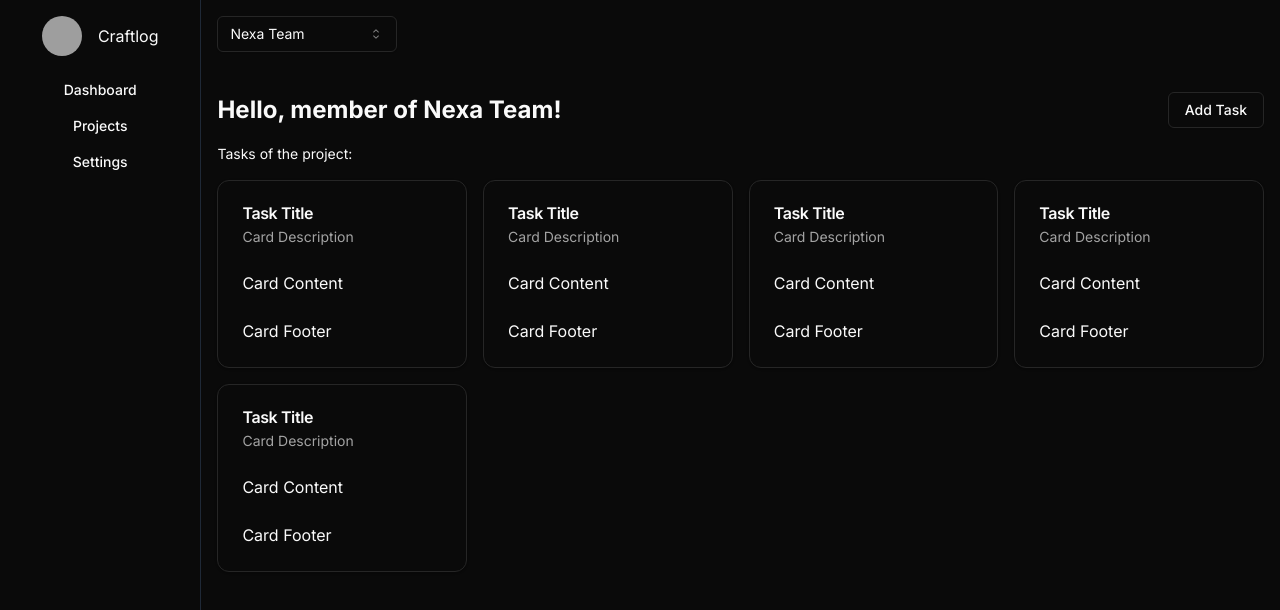
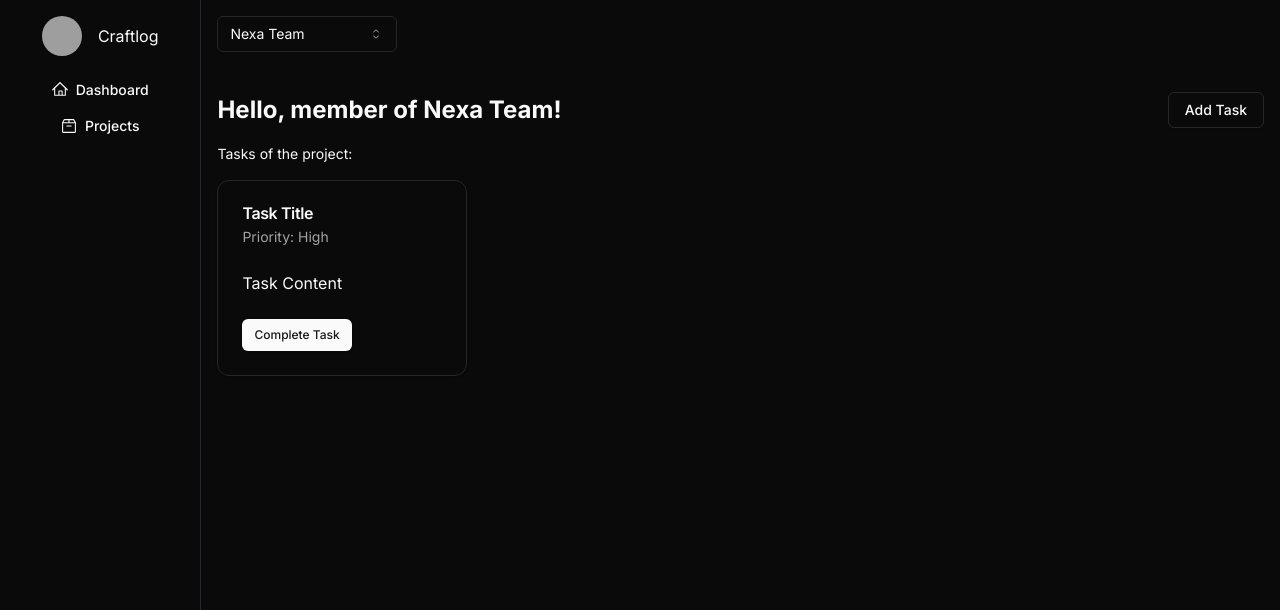
Before and after one commit to icarodredd/craftlog, a React (Vite) app: page / in a window 1280 px wide. Both pictures are taken after a click on the button "Dashboard". Shown: the top 610 px of the page. Built offline with nearby package versions, Linux system fonts and the light colour scheme; grey boxes are pictures that could not be loaded.

Commit message:
add firebase

```diff
--- a/package.json
+++ b/package.json
@@ -22,6 +22,7 @@
     "@radix-ui/react-tooltip": "^1.1.3",
     "class-variance-authority": "^0.7.0",
     "clsx": "^2.1.1",
+    "firebase": "^11.0.1",
     "lucide-react": "^0.453.0",
     "react": "^18.3.1",
     "react-dom": "^18.3.1",
--- a/src/components/Dashboard.tsx
+++ b/src/components/Dashboard.tsx
@@ -76,61 +76,13 @@ export default function Dashboard() {
         <Card>
           <CardHeader>
             <CardTitle>Task Title</CardTitle>
-            <CardDescription>Card Description</CardDescription>
+            <CardDescription>Priority: High</CardDescription>
           </CardHeader>
           <CardContent>
-            <p>Card Content</p>
+            <p>Task Content</p>
           </CardContent>
           <CardFooter>
-            <p>Card Footer</p>
-          </CardFooter>
-        </Card>
-        <Card>
-          <CardHeader>
-            <CardTitle>Task Title</CardTitle>
-            <CardDescription>Card Description</CardDescription>
-          </CardHeader>
-          <CardContent>
-            <p>Card Content</p>
-          </CardContent>
-          <CardFooter>
-            <p>Card Footer</p>
-          </CardFooter>
-        </Card>
-        <Card>
-          <CardHeader>
-            <CardTitle>Task Title</CardTitle>
-            <CardDescription>Card Description</CardDescription>
-          </CardHeader>
-          <CardContent>
-            <p>Card Content</p>
-          </CardContent>
-          <CardFooter>
-            <p>Card Footer</p>
-          </CardFooter>
-        </Card>
-        <Card>
-          <CardHeader>
-            <CardTitle>Task Title</CardTitle>
-            <CardDescription>Card Description</CardDescription>
-          </CardHeader>
-          <CardContent>
-            <p>Card Content</p>
-          </CardContent>
-          <CardFooter>
-            <p>Card Footer</p>
-          </CardFooter>
-        </Card>
-        <Card>
-          <CardHeader>
-            <CardTitle>Task Title</CardTitle>
-            <CardDescription>Card Description</CardDescription>
-          </CardHeader>
-          <CardContent>
-            <p>Card Content</p>
-          </CardContent>
-          <CardFooter>
-            <p>Card Footer</p>
+            <Button size={"sm"}>Complete Task</Button>
           </CardFooter>
         </Card>
       </div>
--- a/src/components/Projects.tsx
+++ b/src/components/Projects.tsx
@@ -1,3 +1,3 @@
 export default function Projects() {
-  return <h1>Projects</h1>;
+  return <section className="p-4 font-inter w-full"></section>;
 }
--- a/src/components/Sidebar.tsx
+++ b/src/components/Sidebar.tsx
@@ -1,5 +1,6 @@
 import { Avatar, AvatarFallback, AvatarImage } from "@/components/ui/avatar";
 import { Button } from "@/components/ui/button";
+import { HomeIcon, ArchiveIcon } from "@radix-ui/react-icons";
 
 export default function Sidebar({ setPage }: { setPage: React.Dispatch<React.SetStateAction<string>> }) {
   return (
@@ -17,6 +18,7 @@ export default function Sidebar({ setPage }: { setPage: React.Dispatch<React.Set
           className="w-full"
           variant="ghost"
         >
+          <HomeIcon />
           Dashboard
         </Button>
         <Button
@@ -24,14 +26,8 @@ export default function Sidebar({ setPage }: { setPage: React.Dispatch<React.Set
           className="w-full"
           variant="ghost"
         >
+          <ArchiveIcon />
           Projects
-        </Button>
-        <Button
-          onClick={() => setPage("settings")}
-          className="w-full"
-          variant="ghost"
-        >
-          Settings
         </Button>
       </div>
     </section>
```
Also changed, not shown: 1 other file (tests, documents, lock files or other folders).
